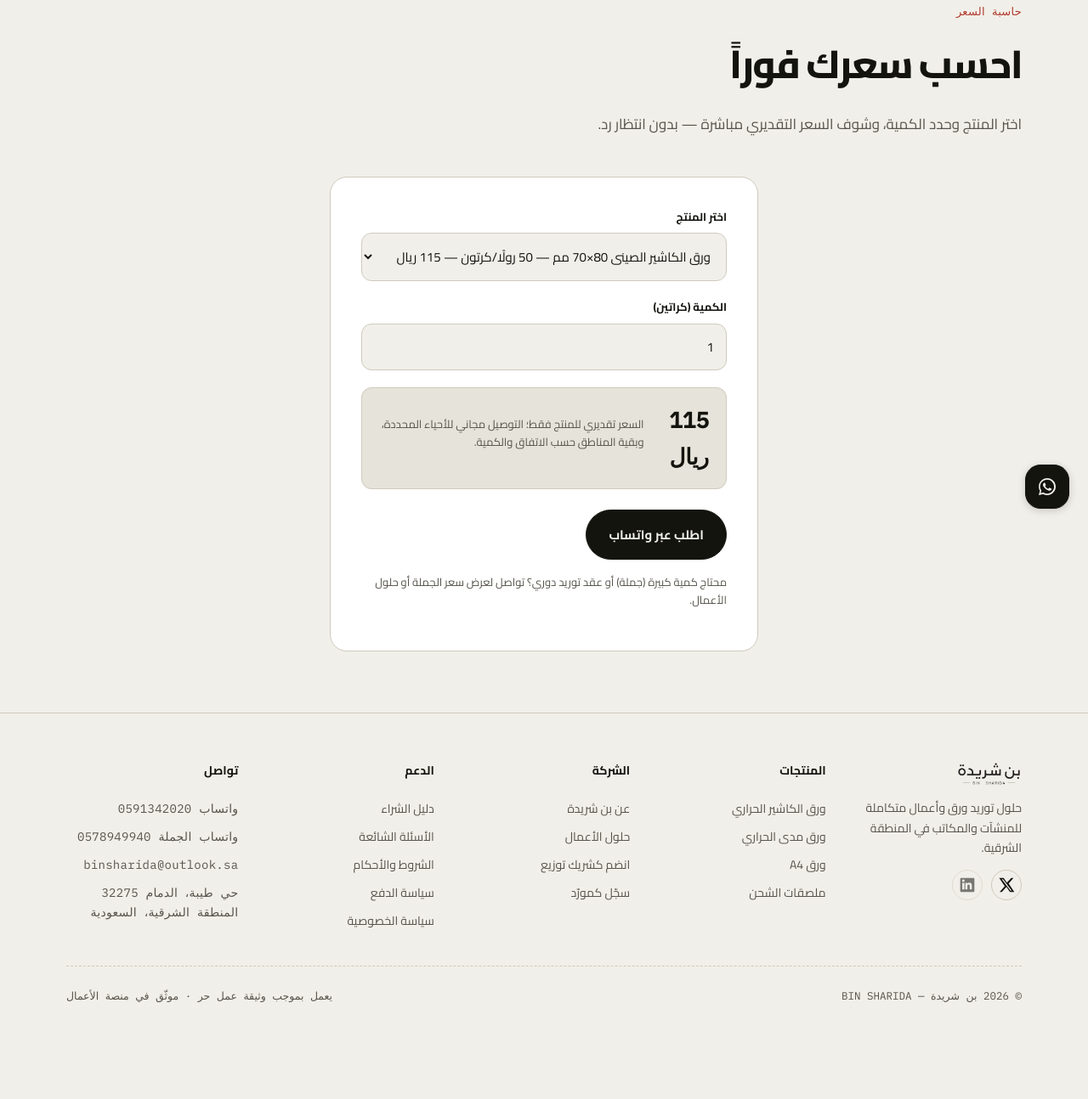
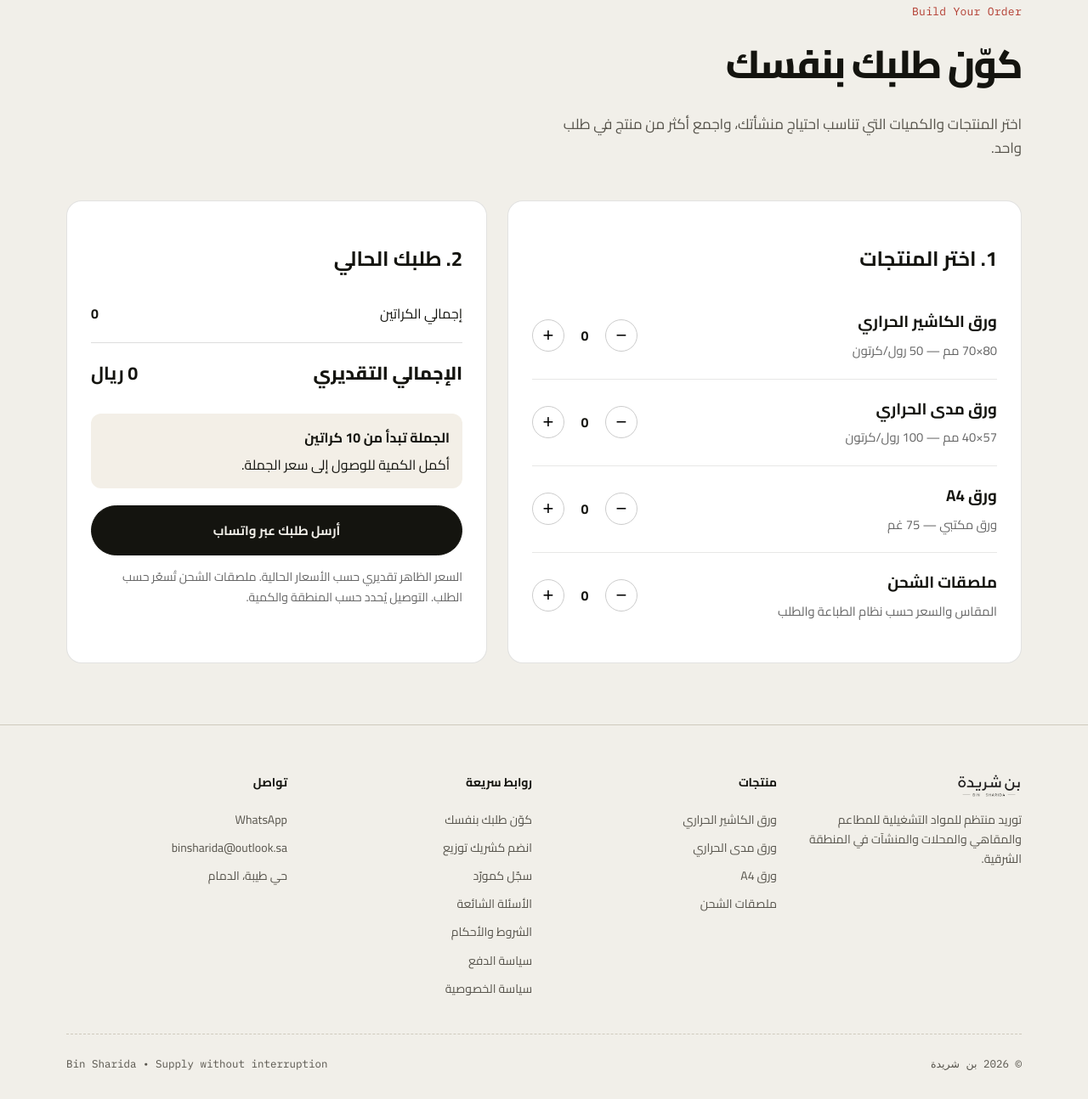
Before and after one commit to dasdossary-eng/waseet, a plain HTML site: page ar/calculator.html in a window 1280 px wide. Shown: the part 179-1473 px from the top of the page at 85% size. Before the commit the page ends 1394 px from the top, so only its background shows below. Drawn offline with Linux system fonts and the light colour scheme.

Commit message:
Create Build Your Own Order page

```diff
--- a/ar/calculator.html
+++ b/ar/calculator.html
@@ -3,92 +3,92 @@
 <head>
 <meta charset="UTF-8" />
 <meta name="viewport" content="width=device-width, initial-scale=1.0" />
-    <title>احسب سعرك — بن شريدة</title>
-    <meta
-      name="description"
-      content="احسب سعر طلبك من ورق الكاشير أو مدى أو A4 فوراً، واطلب مباشرة عبر واتساب."
-    />
+<meta name="robots" content="index,follow" />
+<meta name="description" content="كوّن طلبك من منتجات بن شريدة، اجمع الكراتين من أكثر من منتج، ثم أرسل الطلب مباشرة عبر واتساب." />
+<title>كوّن طلبك بنفسك — بن شريدة</title>
 <link rel="preconnect" href="https://fonts.googleapis.com" />
 <link rel="preconnect" href="https://fonts.gstatic.com" crossorigin />
-    <link
-      href="https://fonts.googleapis.com/css2?family=Cairo:wght@400;500;600;700;800&family=Inter:wght@400;500;600;700;800&family=IBM+Plex+Mono:wght@400;500&display=swap"
-      rel="stylesheet"
-    />
-    <link rel="stylesheet" href="../assets/style.css?v=8" />
+<link href="https://fonts.googleapis.com/css2?family=Cairo:wght@400;500;600;700;800&family=Inter:wght@400;500;600;700;800&family=IBM+Plex+Mono:wght@400;500&display=swap" rel="stylesheet" />
+<link rel="stylesheet" href="../assets/style.css?v=11" />
 <link rel="icon" type="image/png" href="../assets/favicon.png" />
+<style>
+.bundle-grid{display:grid;grid-template-columns:1.1fr .9fr;gap:24px}
+.bundle-products,.bundle-summary{background:#fff;border:1px solid rgba(20,20,15,.12);border-radius:18px;padding:28px}
+.bundle-product{display:grid;grid-template-columns:1fr auto;gap:18px;align-items:center;padding:20px 0;border-bottom:1px solid rgba(20,20,15,.1)}
+.bundle-product:last-child{border-bottom:0}
+.bundle-product h3{margin:0 0 6px}
+.bundle-product p{margin:0;color:#666;font-size:.92rem}
+.qty-control{display:flex;align-items:center;gap:10px}
+.qty-control button{width:38px;height:38px;border:1px solid #ccc;background:#fff;border-radius:50%;font-size:22px;cursor:pointer}
+.qty-control output{min-width:28px;text-align:center;font-weight:700}
+.summary-line{display:flex;justify-content:space-between;gap:20px;padding:12px 0}
+.summary-total{font-size:1.35rem;font-weight:800;border-top:1px solid #ddd;margin-top:8px;padding-top:18px}
+.wholesale{margin-top:18px;padding:15px;border-radius:12px;background:#f3efe7}
+.wholesale strong{display:block;margin-bottom:5px}
+.whatsapp-order{width:100%;margin-top:20px}
+.bundle-note{font-size:.88rem;color:#666;line-height:1.7}
+@media(max-width:800px){.bundle-grid{grid-template-columns:1fr}.bundle-products,.bundle-summary{padding:20px}}
+</style>
 </head>
 <body>
 <header>
-      <nav class="nav">
-        <a class="brand" href="./index.html"
-          ><img src="../assets/logo.png" alt="بن شريدة — Bin Sharida"
-        /></a>
-        <div class="navlinks">
+<nav class="nav" aria-label="التنقل الرئيسي">
+<a class="brand" href="./index.html"><img src="../assets/logo.png" alt="بن شريدة — Bin Sharida" /></a>
+<div class="navlinks" id="primary-nav">
 <a href="./index.html#products">المنتجات</a>
-          <a href="./solutions.html">حلول الأعمال</a>
-          <a href="./index.html#about">عن بن شريدة</a>
+<a href="./calculator.html">كوّن طلبك بنفسك</a>
+<a href="./index.html#about">لماذا نحن؟</a>
 <a href="./index.html#quote">تواصل</a>
 </div>
 <div class="nav-right">
-          <a class="lang-switch" href="../en/index.html">English</a>
-          <a href="./index.html#quote" class="nav-cta">اطلب عرض سعر</a>
-          <button
-            class="navtoggle"
-            aria-label="menu"
-            onclick="document.querySelector('.navlinks').classList.toggle('open')"
-          >
-            ≡
-          </button>
+<a class="lang-switch" href="../en/calculator.html">English</a>
+<a href="#builder" class="nav-cta">كوّن طلبك</a>
+<button class="navtoggle" aria-label="فتح القائمة" aria-controls="primary-nav" aria-expanded="false" type="button">≡</button>
 </div>
 </nav>
 </header>
 
-    <main>
-      <div class="wrap">
-        <p class="breadcrumb"><a href="./index.html">الرئيسية</a> / احسب سعرك</p>
-      </div>
-
+<main id="builder">
+<div class="wrap"><p class="breadcrumb"><a href="./index.html">الرئيسية</a> / كوّن طلبك بنفسك</p></div>
 <section class="page-hero">
 <div class="wrap">
-          <p class="kicker mono">حاسبة السعر</p>
-          <h1>احسب سعرك فوراً</h1>
-          <p class="lead">اختر المنتج وحدد الكمية، وشوف السعر التقديري مباشرة — بدون انتظار رد.</p>
+<p class="kicker mono">Build Your Order</p>
+<h1>كوّن طلبك بنفسك</h1>
+<p class="lead">اختر المنتجات والكميات التي تناسب احتياج منشأتك، واجمع أكثر من منتج في طلب واحد.</p>
 </div>
 </section>
 
-      <section style="padding-top: 0">
-        <div class="wrap" style="max-width: 560px">
-          <div class="quote">
-            <div class="quote-form" style="padding: 36px">
-              <div class="field">
-                <label for="calcProduct">اختر المنتج</label>
-                <select id="calcProduct">
-                  <option value="115|ورق الكاشير الحراري">
-                    ورق الكاشير الصيني 80×70 مم — 50 رولًا/كرتون — 115 ريال
-                  </option>
-                  <option value="75|ورق مدى الحراري">ورق مدى الصيني 57×40 مم — 100 رول/كرتون — 75 ريال</option>
-                  <option value="100|ورق A4">ورق A4 — 100 ريال/كرتون</option>
-                </select>
+<section style="padding-top:0">
+<div class="wrap">
+<div class="bundle-grid">
+<div class="bundle-products">
+<h2>1. اختر المنتجات</h2>
+<div class="bundle-product" data-name="ورق الكاشير الحراري" data-price="115">
+<div><h3>ورق الكاشير الحراري</h3><p>80×70 مم — 50 رول/كرتون</p></div>
+<div class="qty-control"><button type="button" data-action="minus" aria-label="تقليل">−</button><output>0</output><button type="button" data-action="plus" aria-label="زيادة">+</button></div>
 </div>
-              <div class="field">
-                <label for="calcQty">الكمية (كراتين)</label>
-                <input type="number" id="calcQty" min="1" value="1" />
+<div class="bundle-product" data-name="ورق مدى الحراري" data-price="75">
+<div><h3>ورق مدى الحراري</h3><p>57×40 مم — 100 رول/كرتون</p></div>
+<div class="qty-control"><button type="button" data-action="minus" aria-label="تقليل">−</button><output>0</output><button type="button" data-action="plus" aria-label="زيادة">+</button></div>
 </div>
-              <div class="price-tag" style="margin-top: 8px">
-                <span class="amount" id="calcTotal">115 ريال</span>
-                <span class="note" id="calcNote">تقدير للمنتج فقط؛ التوصيل للمناطق الأخرى يُحدد حسب الاتفاق والكمية.</span>
+<div class="bundle-product" data-name="ورق A4" data-price="100">
+<div><h3>ورق A4</h3><p>ورق مكتبي — 75 غم</p></div>
+<div class="qty-control"><button type="button" data-action="minus" aria-label="تقليل">−</button><output>0</output><button type="button" data-action="plus" aria-label="زيادة">+</button></div>
 </div>
-              <div class="submit-row" style="margin-top: 20px">
-                <button type="button" id="calcOrderBtn" class="btn btn-primary">
-                  اطلب عبر واتساب
-                </button>
+<div class="bundle-product" data-name="ملصقات الشحن" data-price="0">
+<div><h3>ملصقات الشحن</h3><p>المقاس والسعر حسب نظام الطباعة والطلب</p></div>
+<div class="qty-control"><button type="button" data-action="minus" aria-label="تقليل">−</button><output>0</output><button type="button" data-action="plus" aria-label="زيادة">+</button></div>
 </div>
-              <p class="form-note" style="margin-top: 16px">
-                محتاج كمية كبيرة (جملة) أو عقد توريد دوري؟
-                <a href="https://wa.me/966591342020">تواصل لعرض سعر الجملة</a>
-                أو
-                <a href="./solutions.html">حلول الأعمال</a>.
-              </p>
+</div>
+
+<div class="bundle-summary">
+<h2>2. طلبك الحالي</h2>
+<div id="summary"></div>
+<div class="summary-line"><span>إجمالي الكراتين</span><strong id="cartons">0</strong></div>
+<div class="summary-line summary-total"><span>الإجمالي التقديري</span><strong id="total">0 ريال</strong></div>
+<div class="wholesale" id="wholesale"><strong>الجملة تبدأ من 10 كراتين</strong><span id="wholesaleText">أكمل الكمية للوصول إلى سعر الجملة.</span></div>
+<button type="button" class="btn btn-primary whatsapp-order" id="sendOrder">أرسل طلبك عبر واتساب</button>
+<p class="bundle-note">السعر الظاهر تقديري حسب الأسعار الحالية. ملصقات الشحن تُسعّر حسب الطلب. التوصيل يُحدد حسب المنطقة والكمية.</p>
 </div>
 </div>
 </div>
@@ -98,66 +98,52 @@
 <footer>
 <div class="wrap">
 <div class="footer-grid">
-          <div class="footer-brand">
-            <img src="../assets/logo.png" alt="بن شريدة — Bin Sharida" />
-            <p>حلول توريد ورق وأعمال متكاملة للمنشآت والمكاتب في المنطقة الشرقية.</p>
-            <div class="social-icons" aria-label="وسائل التواصل الاجتماعي"><a class="social-icon" href="https://x.com/binsharida_sa" target="_blank" rel="noopener" aria-label="X — @binsharida_sa" title="X"><svg viewBox="0 0 24 24" aria-hidden="true"><path d="M18.9 2H22l-6.78 7.75L23.2 22h-6.25l-4.9-7.42L5.56 22H2.43l7.25-8.29L1.8 2h6.4l4.43 6.77L18.9 2Zm-1.1 18h1.73L7.27 3.9H5.42L17.8 20Z"/></svg></a><span class="social-icon" aria-label="حساب LinkedIn قريبًا" aria-disabled="true" title="LinkedIn"><svg viewBox="0 0 24 24" aria-hidden="true"><path d="M20.45 2H3.55C2.69 2 2 2.68 2 3.52v16.96c0 .84.69 1.52 1.55 1.52h16.9c.86 0 1.55-.68 1.55-1.52V3.52c0-.84-.69-1.52-1.55-1.52ZM7.93 18.34H4.96V9h2.97v9.34ZM6.45 7.73a1.72 1.72 0 1 1 0-3.44 1.72 1.72 0 0 1 0 3.44Zm11.9 10.61h-2.96v-4.54c0-1.08-.02-2.46-1.5-2.46-1.5 0-1.73 1.17-1.73 2.38v4.62H9.2V9h2.84v1.28h.04c.4-.73 1.36-1.5 2.8-1.5 3 0 3.56 1.97 3.56 4.54v5.02Z"/></svg></span></div>
+<div class="footer-brand"><img src="../assets/logo.png" alt="بن شريدة" /><p>توريد منتظم للمواد التشغيلية للمطاعم والمقاهي والمحلات والمنشآت في المنطقة الشرقية.</p></div>
+<div class="footer-col"><h4>منتجات</h4><a href="./thermal.html">ورق الكاشير الحراري</a><a href="./mada.html">ورق مدى الحراري</a><a href="./a4.html">ورق A4</a><a href="./labels.html">ملصقات الشحن</a></div>
+<div class="footer-col"><h4>روابط سريعة</h4><a href="./calculator.html">كوّن طلبك بنفسك</a><a href="./partners.html">انضم كشريك توزيع</a><a href="./suppliers.html">سجّل كمورّد</a><a href="./faq.html">الأسئلة الشائعة</a><a href="./terms.html">الشروط والأحكام</a><a href="./payment.html">سياسة الدفع</a><a href="./privacy.html">سياسة الخصوصية</a></div>
+<div class="footer-col"><h4>تواصل</h4><a href="https://wa.me/966591342020" target="_blank" rel="noopener">WhatsApp</a><a href="mailto:binsharida@outlook.sa">binsharida@outlook.sa</a><span>حي طيبة، الدمام</span></div>
 </div>
-          <div class="footer-col">
-            <h4>المنتجات</h4>
-            <a href="./thermal.html">ورق الكاشير الحراري</a>
-            <a href="./mada.html">ورق مدى الحراري</a>
-            <a href="./a4.html">ورق A4</a>
-            <a href="./labels.html">ملصقات الشحن</a>
-          </div>
-          <div class="footer-col">
-            <h4>الشركة</h4>
-            <a href="./index.html#about">عن بن شريدة</a>
-            <a href="./solutions.html">حلول الأعمال</a>
-            <a href="./partners.html">انضم كشريك توزيع</a>
-            <a href="./suppliers.html">سجّل كمورّد</a>
-          </div>
-          <div class="footer-col">
-            <h4>الدعم</h4>
-            <a href="./hub.html">دليل الشراء</a>
-            <a href="./faq.html">الأسئلة الشائعة</a>
-            <a href="./terms.html">الشروط والأحكام</a>
-            <a href="./payment.html">سياسة الدفع</a>
-            <a href="./privacy.html">سياسة الخصوصية</a>
-          </div>
-          <div class="footer-col">
-            <h4>تواصل</h4>
-            <a href="https://wa.me/966591342020" target="_blank" rel="noopener" class="mono"
-              >واتساب 0591342020</a
-            >
-            <a href="https://wa.me/966578949940" target="_blank" rel="noopener" class="mono"
-              >واتساب الجملة 0578949940</a
-            >
-            <a href="mailto:binsharida@outlook.sa" class="mono">binsharida@outlook.sa</a>
-            <span class="mono">حي طيبة، الدمام 32275<br />المنطقة الشرقية، السعودية</span>
-          </div>
-        </div>
-        <div class="footer-bottom">
-          <span>© 2026 بن شريدة — BIN SHARIDA</span>
-          <span>يعمل بموجب وثيقة عمل حر · موثّق في منصة الأعمال</span>
-        </div>
+<div class="footer-bottom"><span>© 2026 بن شريدة</span><span>Bin Sharida • Supply without interruption</span></div>
 </div>
 </footer>
 
-    <a
-      class="whatsapp-float"
-      href="https://wa.me/966591342020"
-      target="_blank"
-      rel="noopener"
-      aria-label="WhatsApp"
-    >
-      <svg viewBox="0 0 24 24" fill="currentColor">
-        <path
-          d="M12.04 2c-5.5 0-9.96 4.46-9.96 9.96 0 1.76.46 3.48 1.33 5L2 22l5.2-1.36a9.9 9.9 0 0 0 4.84 1.24h.01c5.5 0 9.96-4.46 9.96-9.96S17.54 2 12.04 2zm0 18.2h-.01c-1.53 0-3.02-.41-4.32-1.19l-.31-.18-3.09.81.83-3.01-.2-.31a8.18 8.18 0 0 1-1.26-4.36c0-4.52 3.68-8.2 8.21-8.2 2.19 0 4.25.86 5.8 2.4a8.14 8.14 0 0 1 2.4 5.8c0 4.52-3.68 8.2-8.05 8.2zm4.5-6.14c-.25-.12-1.46-.72-1.68-.8-.23-.08-.39-.12-.56.13-.16.24-.64.8-.78.96-.14.16-.29.18-.53.06-.25-.12-1.04-.38-1.98-1.22-.73-.65-1.23-1.46-1.37-1.7-.14-.24-.02-.38.11-.5.11-.11.25-.29.37-.43.12-.14.16-.24.24-.4.08-.16.04-.31-.02-.43-.06-.12-.56-1.35-.77-1.85-.2-.48-.4-.42-.56-.42-.14 0-.31-.02-.47-.02s-.43.06-.66.31c-.23.24-.86.85-.86 2.06 0 1.22.89 2.4 1.01 2.56.12.16 1.75 2.67 4.24 3.74.59.26 1.06.41 1.42.52.6.19 1.14.16 1.57.1.48-.07 1.46-.6 1.67-1.17.2-.58.2-1.07.14-1.17-.06-.1-.22-.16-.47-.28z"
-        />
-      </svg>
-    </a>
-
-    <script src="../assets/main.js?v=8"></script>
+<script>
+const products=[...document.querySelectorAll('.bundle-product')];
+const summary=document.getElementById('summary');
+const cartonsEl=document.getElementById('cartons');
+const totalEl=document.getElementById('total');
+const wholesaleText=document.getElementById('wholesaleText');
+products.forEach(card=>{
+let qty=0;
+const out=card.querySelector('output');
+card.querySelector('[data-action="minus"]').addEventListener('click',()=>{qty=Math.max(0,qty-1);out.textContent=qty;render();});
+card.querySelector('[data-action="plus"]').addEventListener('click',()=>{qty+=1;out.textContent=qty;render();});
+card._getQty=()=>qty;
+});
+function render(){
+summary.innerHTML='';
+let cartons=0,total=0,items=[];
+products.forEach(card=>{
+const qty=card._getQty();
+if(qty){const name=card.dataset.name,price=Number(card.dataset.price);cartons+=qty;total+=qty*price;items.push({name,qty,price});}
+});
+items.forEach(i=>{const row=document.createElement('div');row.className='summary-line';row.innerHTML='<span>'+i.name+' × '+i.qty+'</span><strong>'+(i.price?((i.qty*i.price).toLocaleString('ar-SA')+' ريال'):'حسب الطلب')+'</strong>';summary.appendChild(row);});
+cartonsEl.textContent=cartons;
+totalEl.textContent=total.toLocaleString('ar-SA')+' ريال';
+if(cartons>=10){wholesaleText.textContent='✓ طلبك مؤهل لسعر الجملة. نؤكد السعر النهائي عبر واتساب.';}else{const remaining=10-cartons;wholesaleText.textContent=remaining+' كراتين متبقية للوصول إلى سعر الجملة.';}
+return {cartons,total,items};
+}
+document.getElementById('sendOrder').addEventListener('click',()=>{
+const {cartons,total,items}=render();
+if(!cartons){alert('اختر منتجًا واحدًا على الأقل.');return;}
+const lines=['السلام عليكم، أرغب في تكوين طلب من بن شريدة:'];
+items.forEach(i=>lines.push('- '+i.name+': '+i.qty+' كرتون'));
+lines.push('إجمالي الكراتين: '+cartons);
+if(total)lines.push('الإجمالي التقديري: '+total+' ريال');
+if(cartons>=10)lines.push('الطلب 10 كراتين أو أكثر — أرجو تأكيد سعر الجملة والتوصيل.');
+lines.push('أرجو التواصل معي لتأكيد الطلب.');
+window.open('https://wa.me/966591342020?text='+encodeURIComponent(lines.join('\n')),'_blank','noopener');
+});
+</script>
 </body>
 </html>
```
Lines whose indentation alone changed are shown as unchanged.
